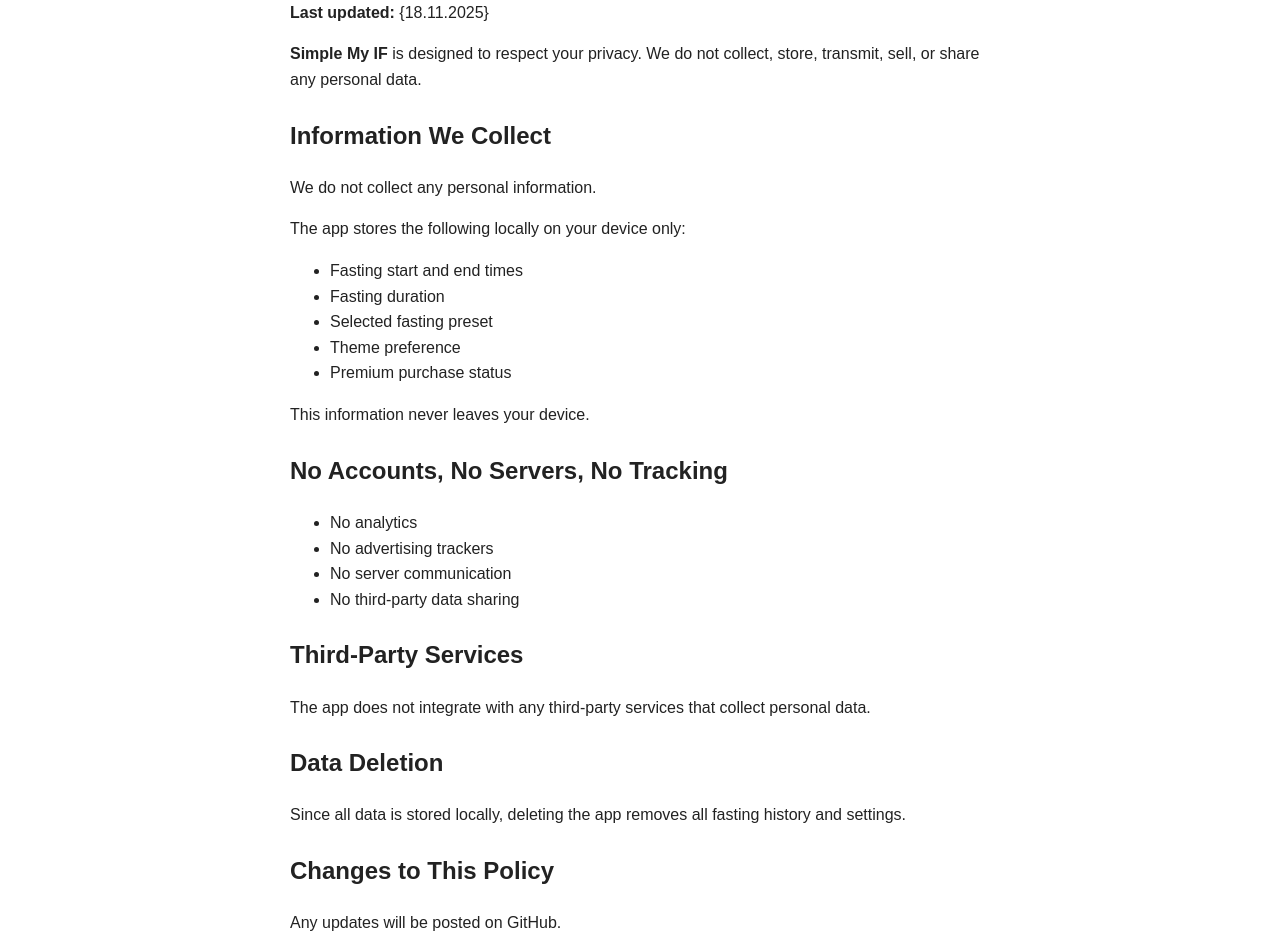
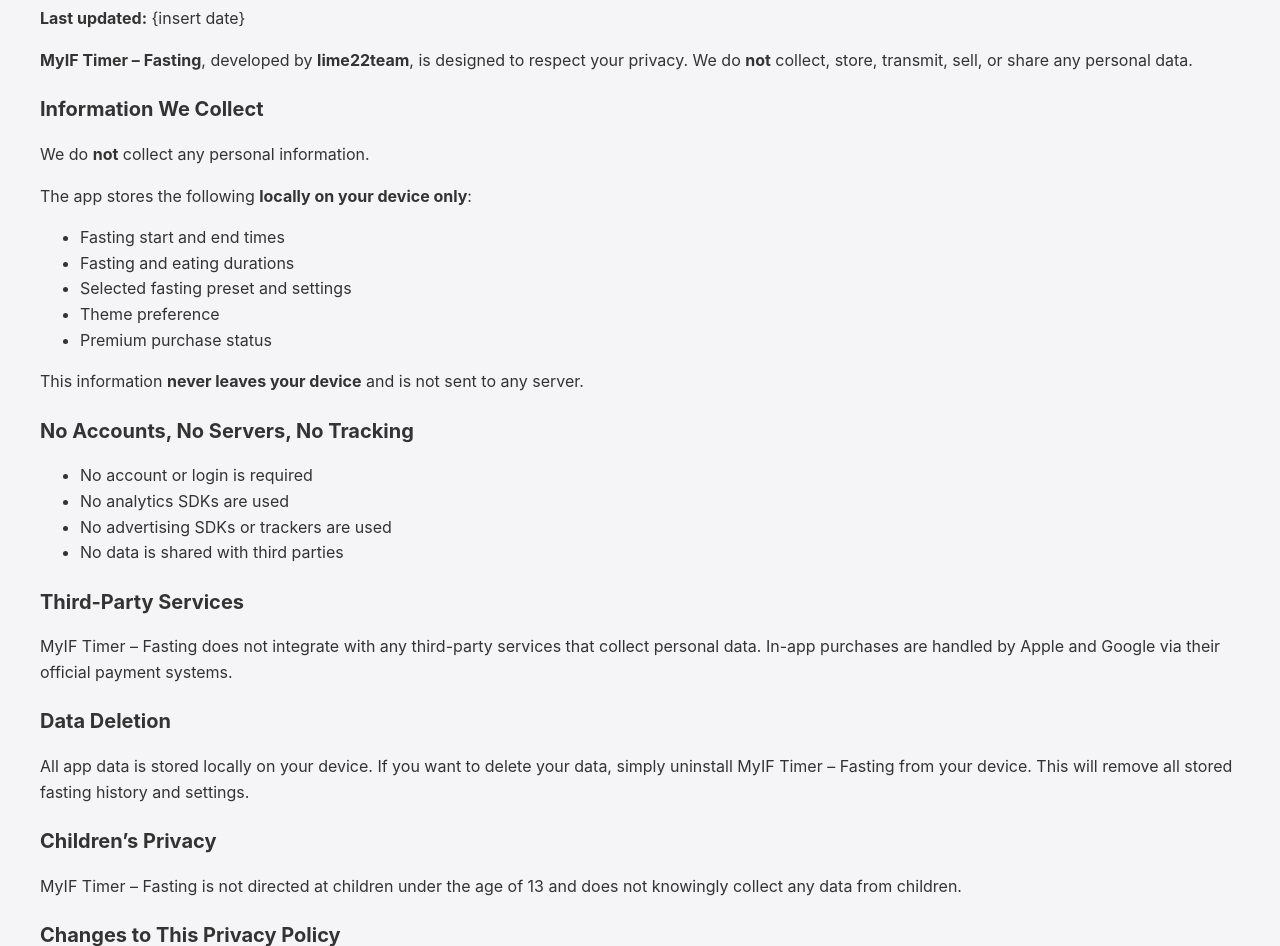
Before and after one commit to lime22team/Simple-My-If, a plain HTML site: page privacy.html in a window 1280 px wide. Shown: the part 101-1047 px from the top of the page. Drawn offline with Linux system fonts and the light colour scheme.

Commit message:
Update privacy.html

```diff
--- a/privacy.html
+++ b/privacy.html
@@ -1,55 +1,69 @@
 <!DOCTYPE html>
 <html lang="en">
 <head>
-<meta charset="UTF-8">
-<title>Privacy Policy – Simple My IF</title>
-<meta name="viewport" content="width=device-width, initial-scale=1">
+  <meta charset="UTF-8" />
+  <meta name="viewport" content="width=device-width, initial-scale=1.0" />
+  <title>Privacy Policy – MyIF Timer – Fasting</title>
   <style>
-  body { font-family: Arial, sans-serif; max-width: 700px; margin: 40px auto; padding: 0 20px; line-height: 1.6; color: #222; }
-  h1 { font-size: 28px; margin-bottom: 10px; }
-  h2 { margin-top: 24px; }
+    body {
+      font-family: -apple-system, BlinkMacSystemFont, "Segoe UI", Roboto, sans-serif;
+      background: #f5f5f7;
+      color: #333;
+      margin: 40px;
+      line-height: 1.6;
+    }
+    h1 {
+      font-size: 32px;
+      margin-bottom: 10px;
+    }
+    h2 {
+      margin-top: 20px;
+      font-size: 20px;
+    }
   </style>
 </head>
 <body>
 
-<h1>Privacy Policy – Simple My IF</h1>
-<p><strong>Last updated:</strong> {18.11.2025}</p>
+  <h1>Privacy Policy – MyIF Timer – Fasting</h1>
+  <p><strong>Last updated:</strong> {insert date}</p>
 
-<p><strong>Simple My IF</strong> is designed to respect your privacy. We do not collect, store, transmit, sell, or share any personal data.</p>
+  <p><strong>MyIF Timer – Fasting</strong>, developed by <strong>lime22team</strong>, is designed to respect your privacy. We do <strong>not</strong> collect, store, transmit, sell, or share any personal data.</p>
 
   <h2>Information We Collect</h2>
-<p>We do not collect any personal information.</p>
-<p>The app stores the following locally on your device only:</p>
+  <p>We do <strong>not</strong> collect any personal information.</p>
 
+  <p>The app stores the following <strong>locally on your device only</strong>:</p>
   <ul>
     <li>Fasting start and end times</li>
-  <li>Fasting duration</li>
-  <li>Selected fasting preset</li>
+    <li>Fasting and eating durations</li>
+    <li>Selected fasting preset and settings</li>
     <li>Theme preference</li>
     <li>Premium purchase status</li>
   </ul>
-
-<p>This information never leaves your device.</p>
+  <p>This information <strong>never leaves your device</strong> and is not sent to any server.</p>
 
   <h2>No Accounts, No Servers, No Tracking</h2>
   <ul>
-  <li>No analytics</li>
-  <li>No advertising trackers</li>
-  <li>No server communication</li>
-  <li>No third-party data sharing</li>
+    <li>No account or login is required</li>
+    <li>No analytics SDKs are used</li>
+    <li>No advertising SDKs or trackers are used</li>
+    <li>No data is shared with third parties</li>
   </ul>
 
   <h2>Third-Party Services</h2>
-<p>The app does not integrate with any third-party services that collect personal data.</p>
+  <p>MyIF Timer – Fasting does not integrate with any third-party services that collect personal data. In-app purchases are handled by Apple and Google via their official payment systems.</p>
 
   <h2>Data Deletion</h2>
-<p>Since all data is stored locally, deleting the app removes all fasting history and settings.</p>
+  <p>All app data is stored locally on your device. If you want to delete your data, simply uninstall MyIF Timer – Fasting from your device. This will remove all stored fasting history and settings.</p>
 
-<h2>Changes to This Policy</h2>
-<p>Any updates will be posted on GitHub.</p>
+  <h2>Children’s Privacy</h2>
+  <p>MyIF Timer – Fasting is not directed at children under the age of 13 and does not knowingly collect any data from children.</p>
+
+  <h2>Changes to This Privacy Policy</h2>
+  <p>We may update this Privacy Policy from time to time. The latest version will always be available on our official project page or repository.</p>
 
   <h2>Contact</h2>
-<p>If you have questions, contact: <strong>your-email@example.com</strong></p>
+  <p>If you have any questions about this Privacy Policy, please contact <strong>lime22team</strong> at: <strong>lime22team@gmail.com</strong></p>
 
 </body>
 </html>
```
Lines whose indentation alone changed are shown as unchanged.
